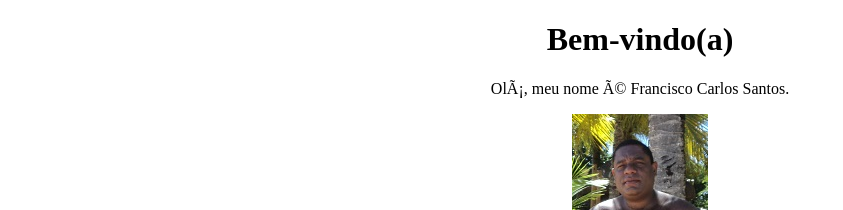
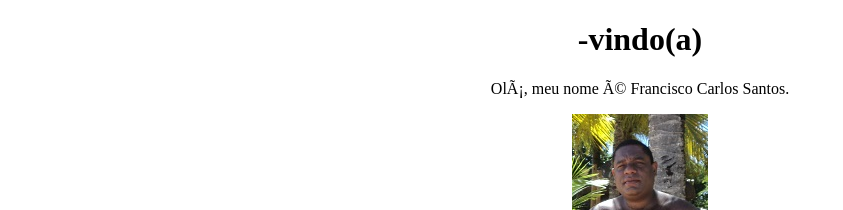
Before and after one commit to fcarlos9/Curso_Git, a plain HTML site: page index.html in a window 1280 px wide. Shown: the top 210 px of the page, without its empty margins (0-843 px from the left). Drawn offline with Linux system fonts and the light colour scheme.

Commit message:
Update index.html

```diff
--- a/index.html
+++ b/index.html
@@ -3,7 +3,7 @@
 <meta http-equiv="Content-Type" content="text-html; charset-8">
 <body>
 
-	<h1 style="text-align:center;">Bem-vindo(a)</h1>
+	<h1 style="text-align:center;">-vindo(a)</h1>
 
 	<p style="text-align:center;">Olá, meu nome é Francisco Carlos Santos.</p>
 
```
